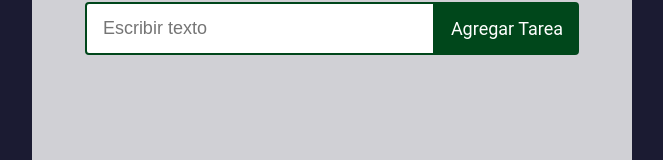
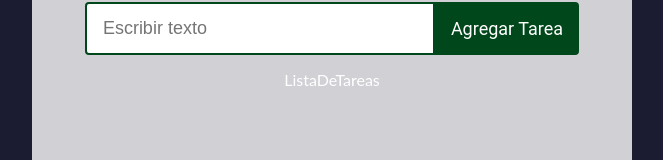
Before and after one commit to NelsonrBermejo/TESTIMONIOS_react, a React (Create React App) app in the folder aplicacion-tareas/: page / in a window 1280 px wide. Shown: the part 272-432 px from the top of the page, without its empty margins (308-971 px from the left). Built offline with nearby package versions, Linux system fonts and the light colour scheme.

Commit message:
dentro del componente ListaDeTareas esta el componente tarea formulario

```diff
--- a/aplicacion-tareas/src/App.js
+++ b/aplicacion-tareas/src/App.js
@@ -1,7 +1,8 @@
 import freeCodeCampLogo from './imagenes/freecodecamp-logo.png'
 import './App.css';
 //import Tarea from './componentes/Tarea';
-import TareaFormulario from './componentes/TareaFormulario';
+//import TareaFormulario from './componentes/TareaFormulario';
+import ListaDeTareas from './componentes/ListaDeTareas';
 
 function App() {
   return (
@@ -14,7 +15,7 @@
       </div>
       <div className='tareas-lista-principal'>
         <h1>Mis tareas</h1>
-        <TareaFormulario/>
+        <ListaDeTareas />
       </div>
     </div>
   );
--- /dev/null
+++ b/aplicacion-tareas/src/componentes/ListaDeTareas.js
@@ -0,0 +1,16 @@
+import React from "react";
+import TareaFormulario from "./TareaFormulario";
+import '../hojas-de-estilo/ListaDeTareas.css';
+
+function ListaDeTareas()	{
+	return (
+		<>
+			<TareaFormulario/>
+			<div className='tareas-lista-contenedor'>
+				ListaDeTareas
+			</div>
+		</>
+	);
+}
+
+export default ListaDeTareas;
--- /dev/null
+++ b/aplicacion-tareas/src/hojas-de-estilo/ListaDeTareas.css
@@ -0,0 +1,6 @@
+.tareas-lista-contenedor	{
+	display: flex;
+    flex-wrap: wrap;
+    justify-content: center;
+    margin-top: 15px;
+}
```
